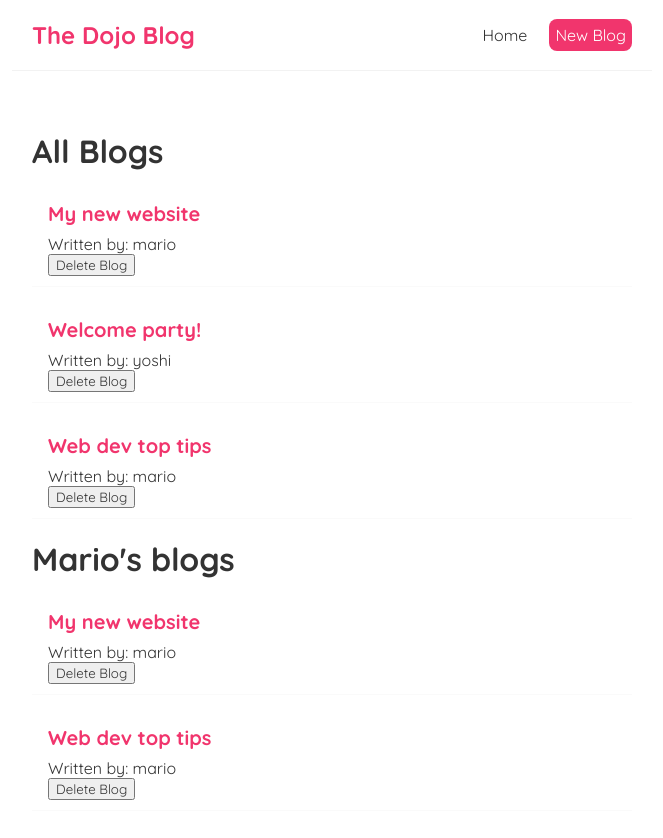
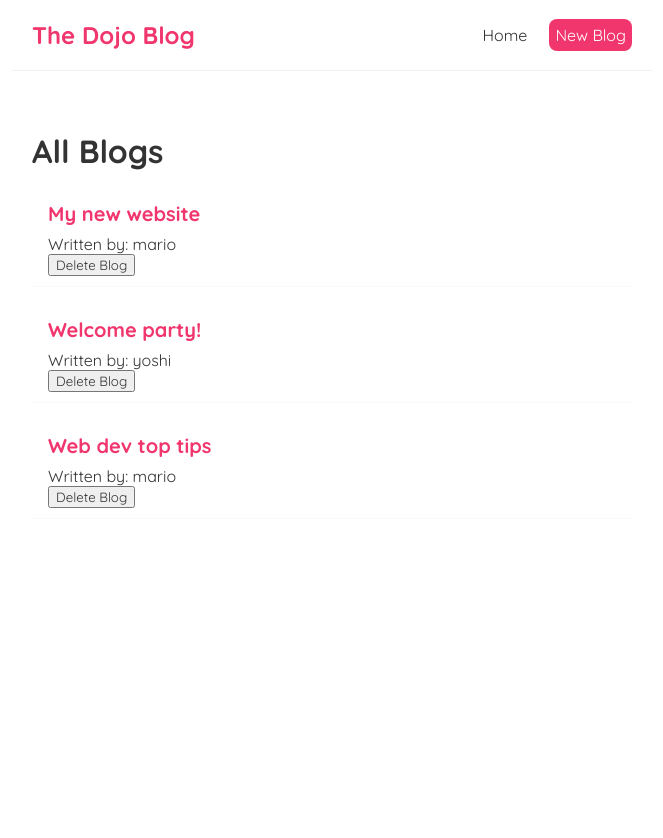
Before and after one commit to Shazammon/dojo-blog, a React (Create React App) app: page / in a window 1280 px wide. Shown: the top 838 px of the page, without its empty margins (308-971 px from the left). After the commit the page ends 800 px from the top, so only its background shows below. Built offline with nearby package versions, Linux system fonts and the light colour scheme.

Commit message:
updated handle delete function

```diff
--- a/src/Bloglist.js
+++ b/src/Bloglist.js
@@ -1,6 +1,6 @@
 import react from 'react'
 
-export default function Bloglist({blogs, title}) {
+export default function Bloglist({blogs, title, handleDelete}) {
     // const blogs = props.blogs;
     // const title = props.title;
     return (
--- a/src/Home.js
+++ b/src/Home.js
@@ -1,4 +1,4 @@
-import react, { useState } from 'react';
+import { useState } from 'react';
 import Bloglist from './Bloglist'
 
 export default function Home() {
@@ -10,7 +10,8 @@ export default function Home() {
     ])
 
     const handleDelete = (id) => {
-        setBlogs([...prevBlogs])
+        const newBlogs = blogs.filter(blog => blog.id !== id)
+        setBlogs([newBlogs])
     }
 
     // let name = 'mario'
@@ -29,8 +30,8 @@ export default function Home() {
 
     return (
         <div className="home">
-            <Bloglist blogs={blogs} title='All Blogs'/>
-            <Bloglist blogs={blogs.filter((blog) => blog.author === 'mario')} title="Mario's blogs"/>
+            <Bloglist blogs={blogs} title='All Blogs' handleDelete={handleDelete} />
+            {/* <Bloglist blogs={blogs.filter((blog) => blog.author === 'mario')} title="Mario's blogs"/> */}
             {/* <h2>Home Page</h2>
             <p> { name } is { age } years old</p>
             <button onClick={handleClick}>Click me</button>
```
